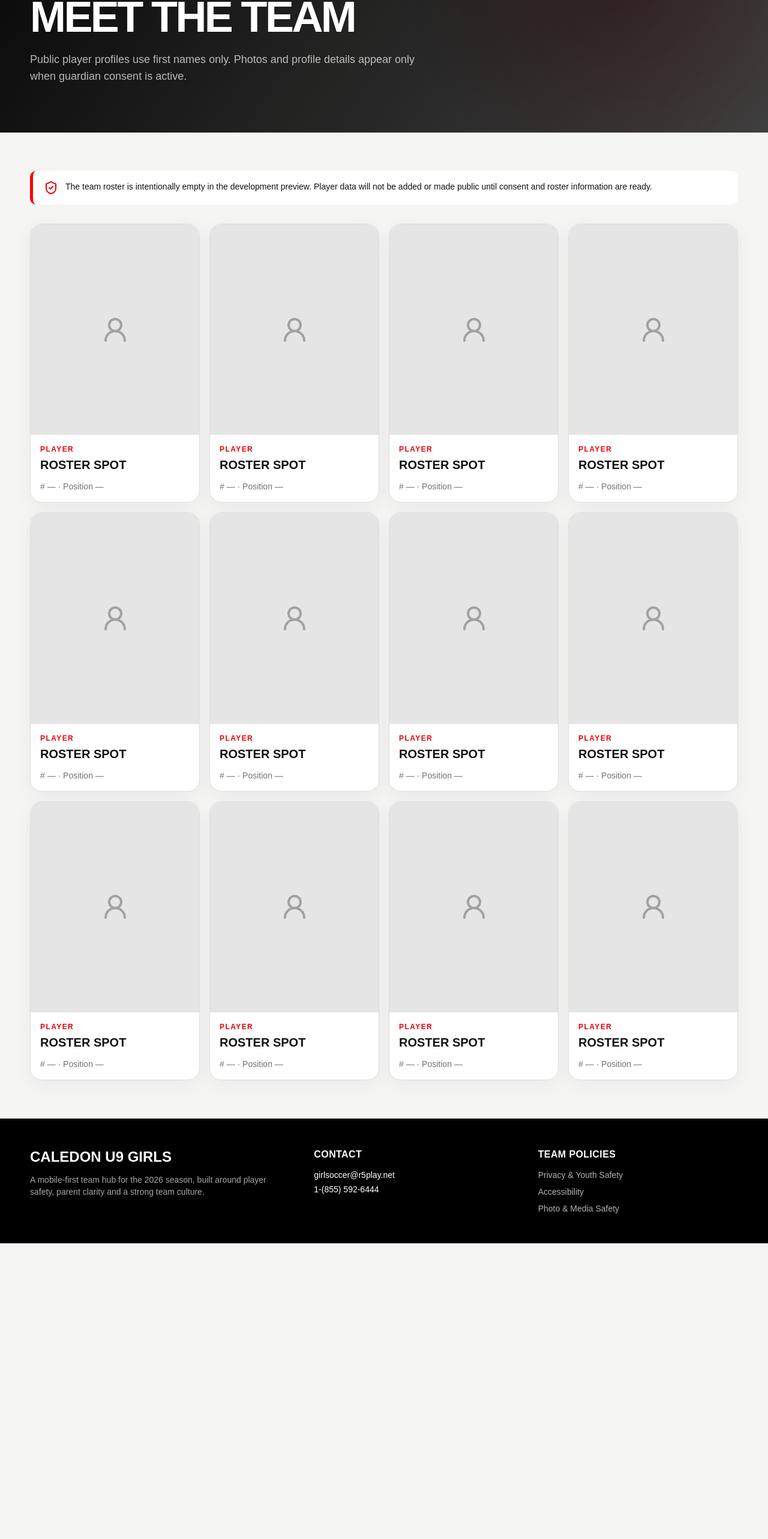
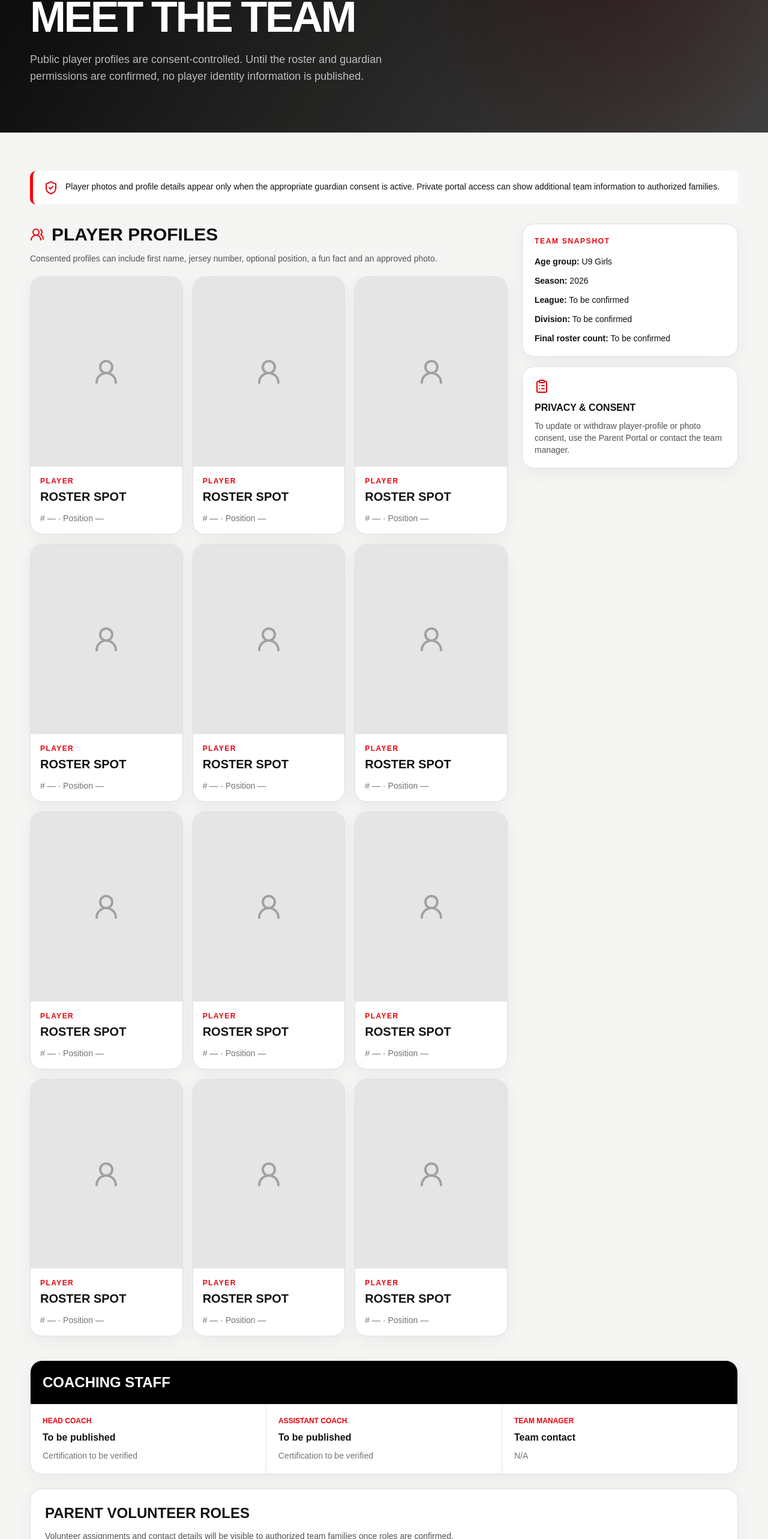
Before and after one commit to dang85ai/dg-claud, a Next.js app: page /roster in a window 1280 px wide. Shown: the part 234-2800 px from the top of the page at 60% size. Before the commit the page ends 2307 px from the top, so only its background shows below. Built offline with nearby package versions, Linux system fonts and the light colour scheme.

Commit message:
Expand roster media and parent resource navigation

```diff
--- a/app/roster/page.tsx
+++ b/app/roster/page.tsx
@@ -1,9 +1,28 @@
 import { PublicPageHero } from "@/components/PublicPageHero";
 import { PublicShell } from "@/components/PublicShell";
 import { DevelopmentBanner } from "@/components/DevelopmentBanner";
-import { ShieldCheck, UserRound } from "lucide-react";
+import {
+  ClipboardList,
+  ShieldCheck,
+  UserRound,
+  UsersRound
+} from "lucide-react";
 
 const placeholders = Array.from({ length: 12 }, (_, i) => i + 1);
+
+const staff = [
+  ["Head Coach", "To be published", "Certification to be verified"],
+  ["Assistant Coach", "To be published", "Certification to be verified"],
+  ["Team Manager", "Team contact", "N/A"]
+];
+
+const volunteers = [
+  "Team Manager",
+  "Treasurer",
+  "Social Coordinator",
+  "Photo Coordinator",
+  "Snack / Event Coordinator"
+];
 
 export default function RosterPage() {
   return (
@@ -12,17 +31,28 @@ export default function RosterPage() {
       <PublicPageHero
         eyebrow="2026 Squad"
         title="Meet the Team"
-        copy="Public player profiles use first names only. Photos and profile details appear only when guardian consent is active."
+        copy="Public player profiles are consent-controlled. Until the roster and guardian permissions are confirmed, no player identity information is published."
       />
+
       <section className="section">
         <div className="container">
           <div className="notice mb-8 flex gap-3">
             <ShieldCheck className="shrink-0 text-red-600" />
             <p className="text-sm">
-              The team roster is intentionally empty in the development preview. Player data will not be added or made public until consent and roster information are ready.
+              Player photos and profile details appear only when the appropriate guardian consent is active. Private portal access can show additional team information to authorized families.
             </p>
           </div>
-          <div className="grid grid-cols-2 gap-4 md:grid-cols-3 lg:grid-cols-4">
+
+          <div className="grid gap-6 lg:grid-cols-[1fr_360px]">
+            <section>
+              <div className="flex items-center gap-3">
+                <UsersRound className="text-red-600" />
+                <h2 className="text-3xl font-black uppercase">Player Profiles</h2>
+              </div>
+              <p className="mt-3 text-sm text-neutral-600">
+                Consented profiles can include first name, jersey number, optional position, a fun fact and an approved photo.
+              </p>
+              <div className="mt-5 grid grid-cols-2 gap-4 md:grid-cols-3">
                 {placeholders.map((n) => (
                   <div className="card overflow-hidden" key={n}>
                     <div className="grid aspect-[4/5] place-items-center bg-neutral-200">
@@ -36,6 +66,58 @@ export default function RosterPage() {
                   </div>
                 ))}
               </div>
+            </section>
+
+            <aside className="grid content-start gap-4">
+              <div className="card p-5">
+                <div className="text-xs font-black uppercase tracking-[.14em] text-red-600">Team Snapshot</div>
+                <div className="mt-4 grid gap-3 text-sm">
+                  <div><strong>Age group:</strong> U9 Girls</div>
+                  <div><strong>Season:</strong> 2026</div>
+                  <div><strong>League:</strong> To be confirmed</div>
+                  <div><strong>Division:</strong> To be confirmed</div>
+                  <div><strong>Final roster count:</strong> To be confirmed</div>
+                </div>
+              </div>
+
+              <div className="card p-5">
+                <ClipboardList className="text-red-600" />
+                <h3 className="mt-3 font-black uppercase">Privacy & Consent</h3>
+                <p className="mt-2 text-sm text-neutral-600">
+                  To update or withdraw player-profile or photo consent, use the Parent Portal or contact the team manager.
+                </p>
+              </div>
+            </aside>
+          </div>
+
+          <section className="mt-10 card overflow-hidden">
+            <div className="bg-black p-5 text-white">
+              <h2 className="text-2xl font-black uppercase">Coaching Staff</h2>
+            </div>
+            <div className="grid gap-px bg-neutral-200 md:grid-cols-3">
+              {staff.map(([role, name, certification]) => (
+                <div key={role} className="bg-white p-5">
+                  <div className="text-xs font-black uppercase text-red-600">{role}</div>
+                  <div className="mt-2 font-black">{name}</div>
+                  <div className="mt-2 text-sm text-neutral-500">{certification}</div>
+                </div>
+              ))}
+            </div>
+          </section>
+
+          <section className="mt-6 card p-6">
+            <h2 className="text-2xl font-black uppercase">Parent Volunteer Roles</h2>
+            <p className="mt-3 text-sm text-neutral-600">
+              Volunteer assignments and contact details will be visible to authorized team families once roles are confirmed.
+            </p>
+            <div className="mt-5 grid gap-3 sm:grid-cols-2 lg:grid-cols-5">
+              {volunteers.map((role) => (
+                <div key={role} className="rounded-2xl bg-neutral-50 p-4 text-sm font-black uppercase">
+                  {role}
+                </div>
+              ))}
+            </div>
+          </section>
         </div>
       </section>
     </PublicShell>
```
Lines whose indentation alone changed are shown as unchanged.
